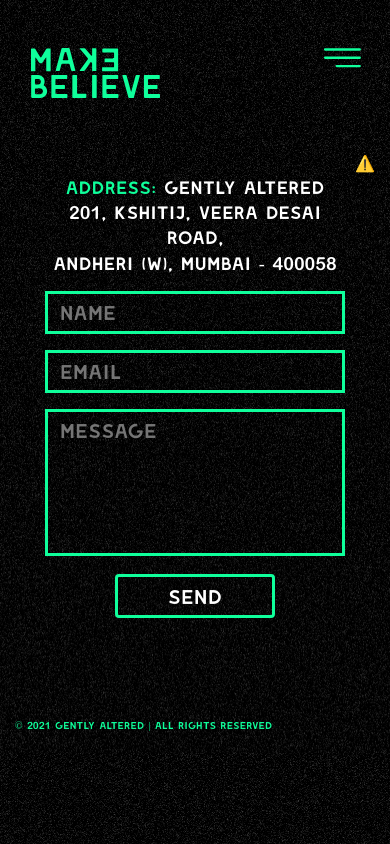
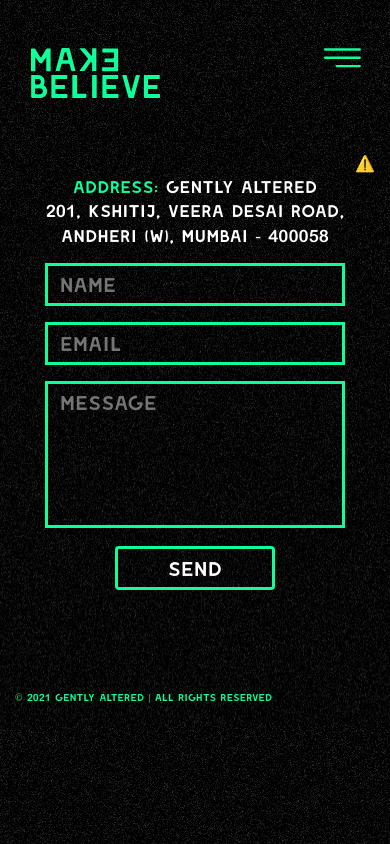
Before and after one commit to ysh1109/makebelieve, a React (Create React App) app: page /connect in a window 390 px wide. Built offline with nearby package versions, Linux system fonts and the light colour scheme; no server answers.

Commit message:
address bug

```diff
--- a/src/Components/Connect.css
+++ b/src/Components/Connect.css
@@ -124,9 +124,10 @@
 }
 
 .address {
-    width: 98%;
+    width: 100%;
     margin: auto;
     text-align: center;
+    font-size: 17px !important;
 }
 }
 
```
Also changed, not shown: 1 other file (tests, documents, lock files or other folders).
